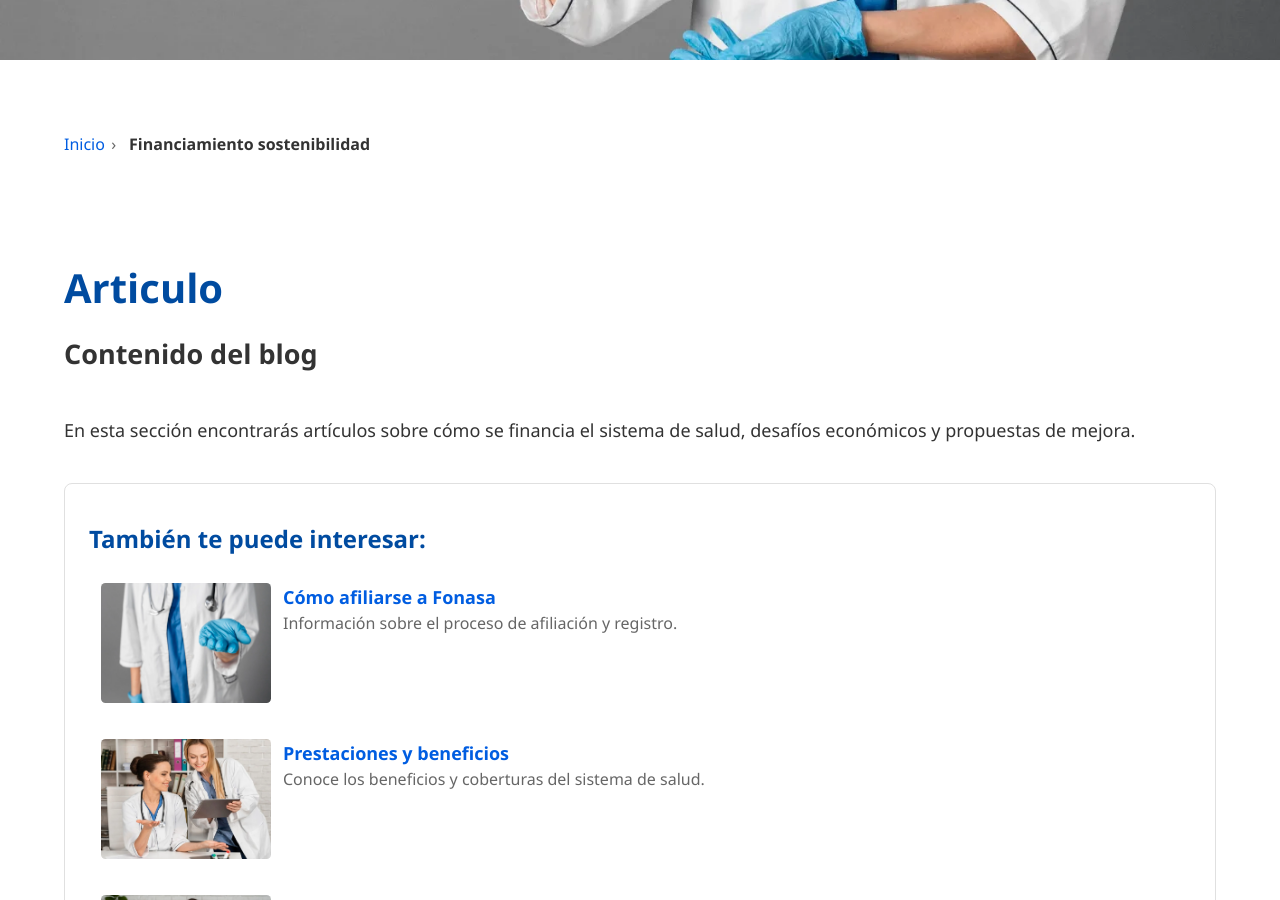
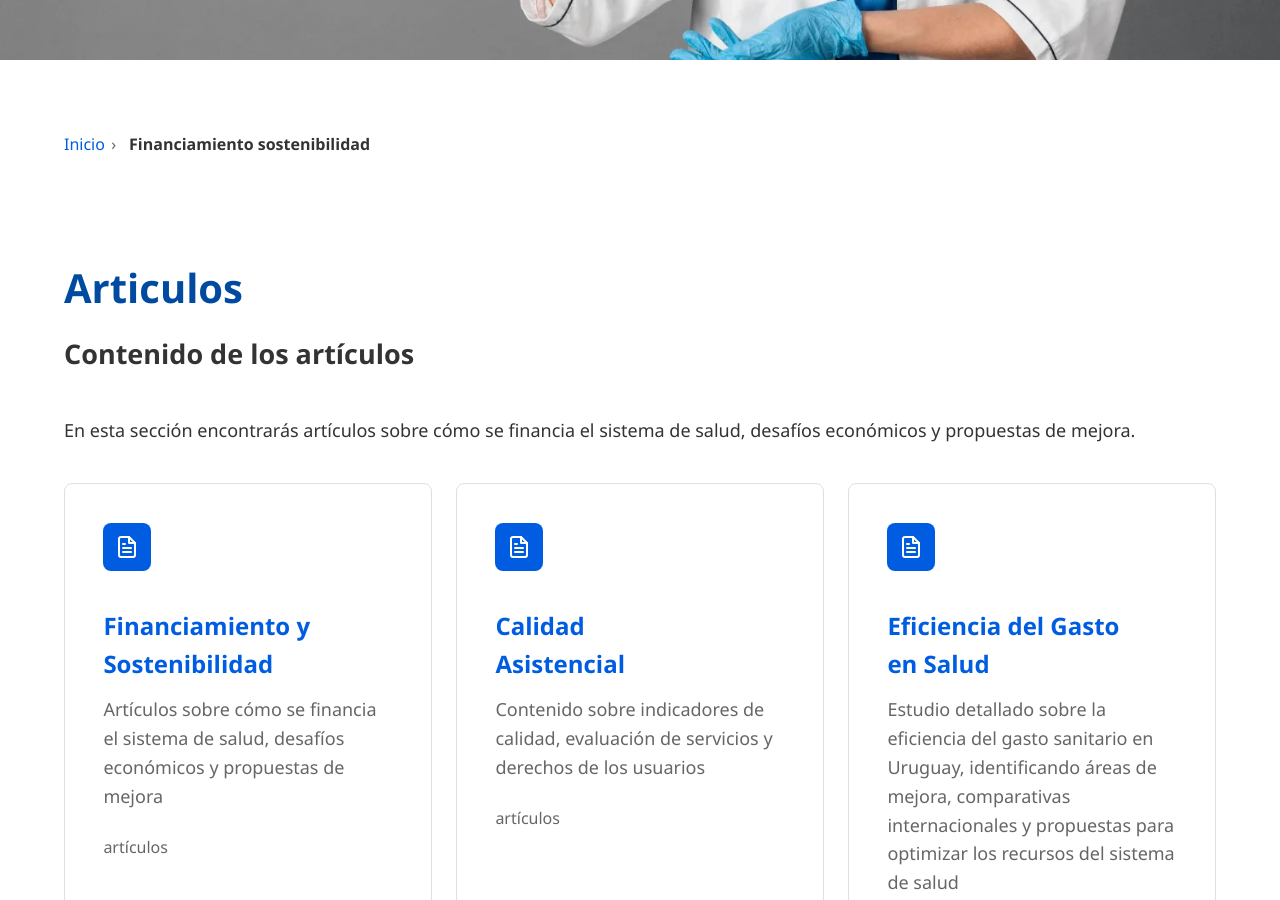
Before and after one commit to JoseAtel/fonasa.info, a Jekyll site: the page built from financiamiento-sostenibilidad/index.md, in a window 1280 px wide and 900 px high, scrolled down 480 px. Built offline with Jekyll 4.4.1, drawn with Linux system fonts in a browser that asks for light colours; some of the changed text lies outside the part shown.

Commit message:
Actualizacion

```diff
--- a/financiamiento-sostenibilidad/index.md
+++ b/financiamiento-sostenibilidad/index.md
@@ -1,14 +1,63 @@
 ---
 layout: default
-title: Articulo
+title: Articulos
 permalink: /financiamiento-sostenibilidad/
 description: Artículos sobre cómo se financia el sistema de salud, desafíos económicos y propuestas de mejora.
 ---
 
 <h1>{{ page.title }}</h1>
-<h2>Contenido del blog</h2>
+<h2>Contenido de los artículos</h2>
 <br>
 En esta sección encontrarás artículos sobre cómo se financia el sistema de salud, desafíos económicos y propuestas de mejora.
 
 
-{% include relacionados.html %}
+<div class="home-categories">
+  <div class="category-grid">
+
+    <a href="{{ '/financiamiento-sostenibilidad/financiamiento-sistema-salud.md' | relative_url }}" class="category-card">
+      <div class="category-icon">
+        <svg xmlns="http://www.w3.org/2000/svg" width="24" height="24" viewBox="0 0 24 24" fill="none" stroke="currentColor" stroke-width="2" stroke-linecap="round" stroke-linejoin="round">
+          <path d="M14 2H6a2 2 0 0 0-2 2v16a2 2 0 0 0 2 2h12a2 2 0 0 0 2-2V8z"></path>
+          <polyline points="14 2 14 8 20 8"></polyline>
+          <line x1="16" y1="13" x2="8" y2="13"></line>
+          <line x1="16" y1="17" x2="8" y2="17"></line>
+          <polyline points="10 9 9 9 8 9"></polyline>
+        </svg>
+      </div>
+      <h3>Financiamiento y<br/> Sostenibilidad</h3>
+      <p>Artículos sobre cómo se financia el sistema de salud, desafíos económicos y propuestas de mejora</p>
+      <div class="article-count">{{ site.preguntas-frecuentes.size }} artículos</div>
+    </a>
+
+    <a href="{{ '/financiamiento-sostenibilidad/sostenibilidad-sistema-salud.md' | relative_url }}" class="category-card">
+      <div class="category-icon">
+        <svg xmlns="http://www.w3.org/2000/svg" width="24" height="24" viewBox="0 0 24 24" fill="none" stroke="currentColor" stroke-width="2" stroke-linecap="round" stroke-linejoin="round">
+          <path d="M14 2H6a2 2 0 0 0-2 2v16a2 2 0 0 0 2 2h12a2 2 0 0 0 2-2V8z"></path>
+          <polyline points="14 2 14 8 20 8"></polyline>
+          <line x1="16" y1="13" x2="8" y2="13"></line>
+          <line x1="16" y1="17" x2="8" y2="17"></line>
+          <polyline points="10 9 9 9 8 9"></polyline>
+        </svg>
+      </div>
+      <h3>Calidad<br/> Asistencial</h3>
+      <p>Contenido sobre indicadores de calidad, evaluación de servicios y derechos de los usuarios</p>
+      <div class="article-count">{{ site.preguntas-frecuentes.size }} artículos</div>
+    </a>
+
+    <a href="{{ '/financiamiento-sostenibilidad/eficiencia-gasto-salud.md' | relative_url }}" class="category-card">
+      <div class="category-icon">
+        <svg xmlns="http://www.w3.org/2000/svg" width="24" height="24" viewBox="0 0 24 24" fill="none" stroke="currentColor" stroke-width="2" stroke-linecap="round" stroke-linejoin="round">
+          <path d="M14 2H6a2 2 0 0 0-2 2v16a2 2 0 0 0 2 2h12a2 2 0 0 0 2-2V8z"></path>
+          <polyline points="14 2 14 8 20 8"></polyline>
+          <line x1="16" y1="13" x2="8" y2="13"></line>
+          <line x1="16" y1="17" x2="8" y2="17"></line>
+          <polyline points="10 9 9 9 8 9"></polyline>
+        </svg>
+      </div>
+      <h3>Eficiencia del Gasto<br/> en Salud</h3>
+      <p>Estudio detallado sobre la eficiencia del gasto sanitario en Uruguay, identificando áreas de mejora, comparativas internacionales y propuestas para optimizar los recursos del sistema de salud</p>
+      <div class="article-count">{{ site.preguntas-frecuentes.size }} artículos</div>
+    </a>
+
+  </div>
+</div>
```
Also changed, not shown: index.md (+1 -31 lines).
